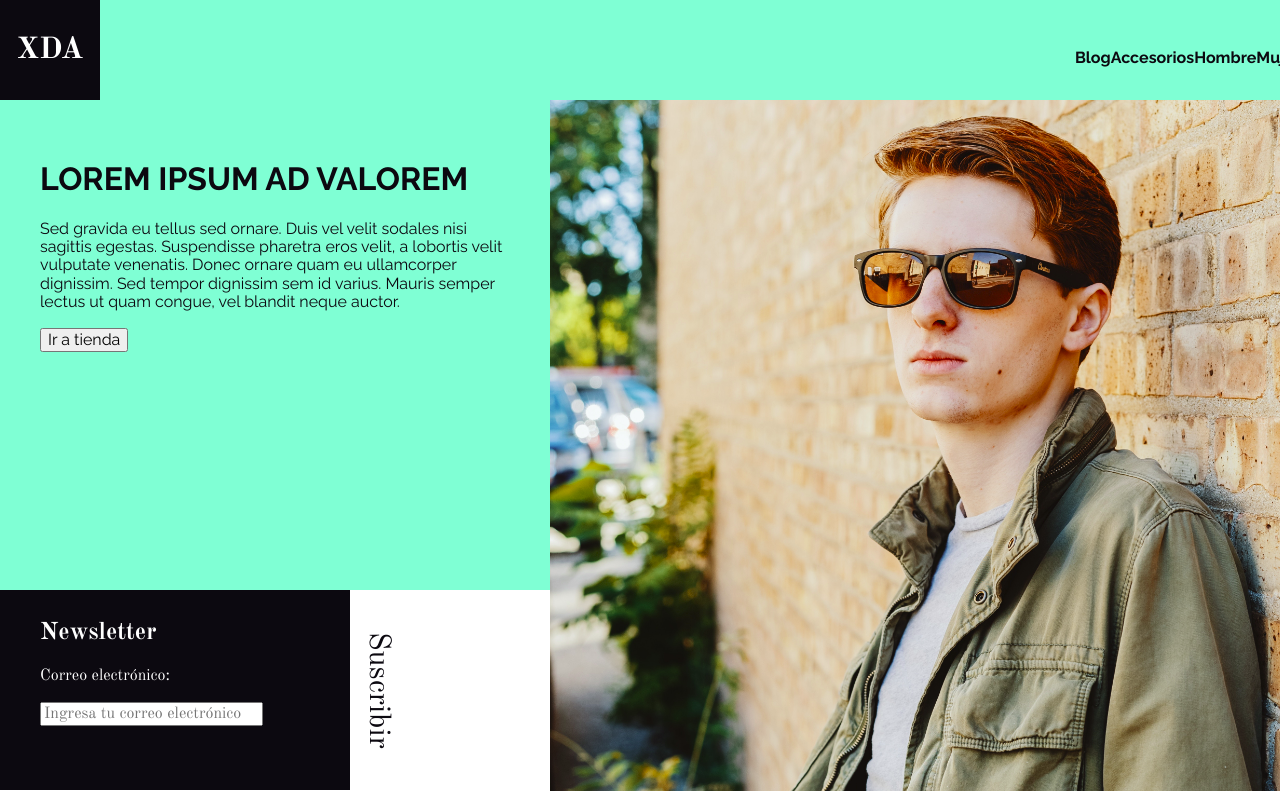
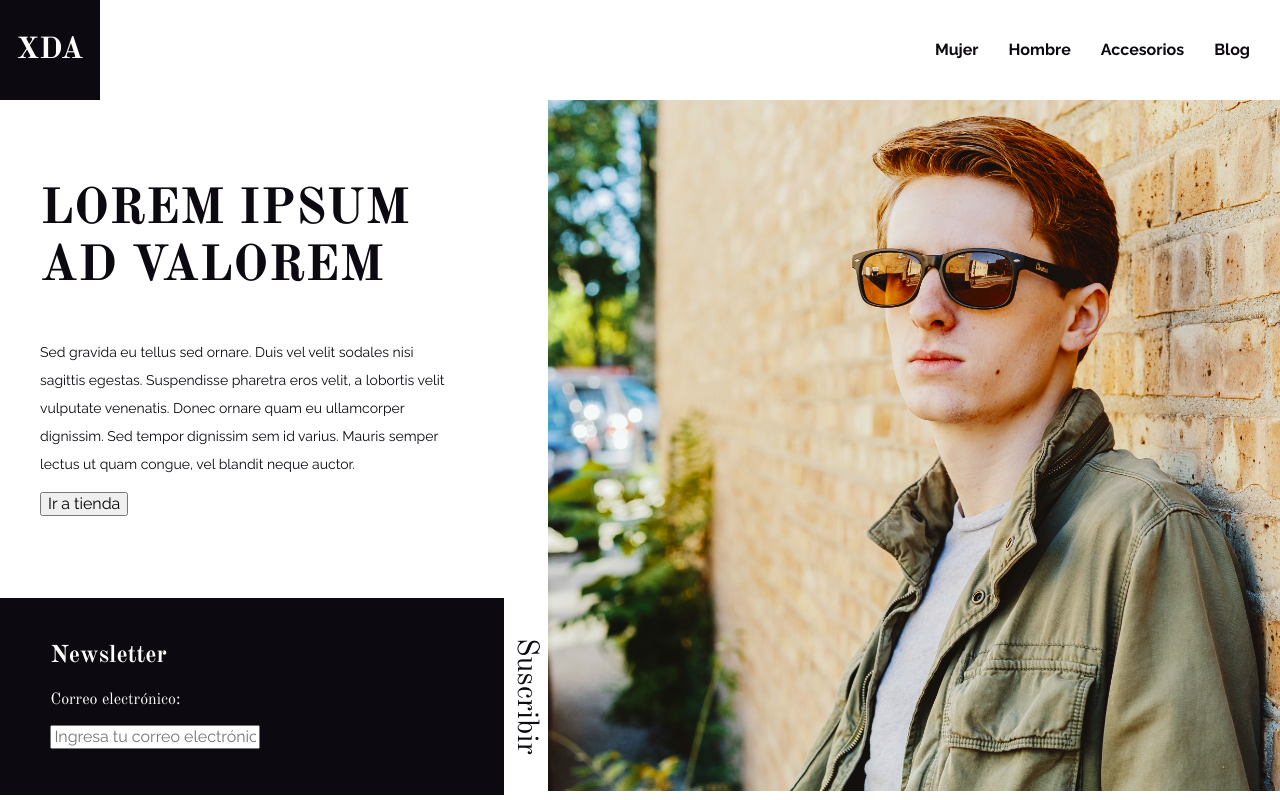
Before and after one commit to eduardoescarez/tienda-xda, a plain HTML site: page index.html in a window 1280 px wide. Drawn offline with nearby package versions, Linux system fonts and the light colour scheme.

Commit message:
Más cambios

```diff
--- /dev/null
+++ b/assets/sass/abstracts/_mixins.scss
@@ -0,0 +1,21 @@
+
+// Responsive mixins
+// Material Design breakpoints
+
+@mixin     small {
+    @media screen and (min-width: 300px) {
+      @content;
+    }
+  }
+
+  @mixin   medium {
+    @media screen and (min-width: 1024px) {
+      @content;
+    }
+  }
+
+  @mixin    large {
+    @media screen and (min-width: 1440px) {
+      @content;
+    }
+  }
--- a/assets/sass/components/_nav.scss
+++ b/assets/sass/components/_nav.scss
@@ -1,19 +1,18 @@
-.navigation {
+
+.item__navbar {
 
     display:                grid;
     align-items:            center;
-    background-color:     aquamarine;
+    justify-content:        flex-end;
 
-    ul{
-        text-align:         right;
-    }
 
     li{
         list-style-type:    none;
-        display:            block;
-        float:              right;
+        float:              left;
         font-size:          $medium;
         font-weight:        bold;
+        padding-right:      30px;
+
     }
 
     a{
--- a/assets/sass/layout/_maincontent.scss
+++ b/assets/sass/layout/_maincontent.scss
@@ -1,18 +1,41 @@
 .item{
 
+
     &__contenido{
-        background-color:       aquamarine;
-        padding:                40px;
+        grid-column-start:          2;
+        grid-row:                   span 2;
+        padding:                    40px;
+
+        p{
+
+            padding-right:          50px;
+            font-size:              $small;
+            line-height:            2;
+        }
+
+        h2{
+            font-family:            $old-standard;
+            font-size:              $xxx-large;
+            padding-right:          50px;
+        }
+
     }
 
     &__photo{
-        grid-row:               span 2;
 
-    }
+        grid-column-start:          3;
+        grid-row-start:             1;
+        grid-row:                   span 3;
+        }
+
+
+
 
     &__sub{
-        display:                grid;
-        grid-template-columns:  350px 50px;
+        grid-row-start:             3;
+        grid-column-start:          2;
+        display:                    grid;
+        grid-template-columns:      1fr 8%;
 
         &--title{
             writing-mode:           vertical-rl;
@@ -28,14 +51,22 @@
             color:                  $white;
             background-color:       $smoky-black;
             font-family:            $old-standard;
-            padding:                10px;
-            padding-left:           40px;
-            padding-right:          40px;
+            padding:                5%;
+            padding-left:           10%;
+            padding-right:          10%;
+
+
+            input{
+            font-family:            $raleway;
+            color:                  $granite-gray;
+            font-size:              $medium;
+            width:                  50%;
+            }
 
         }
     }
 }
 
-main__photo{
+.main__photo{
 
 }
--- a/assets/sass/layout/_wrapper.scss
+++ b/assets/sass/layout/_wrapper.scss
@@ -1,10 +1,57 @@
 .wrapper__header{
-    display:                grid;
-    grid-template-columns:  100px 1200px;
+    @include small{
+        display:                grid;
+        grid-template-columns:  100px 1fr;
+    }
+
+    @include medium{
+    }
+
+    @include large{
+        display:                grid;
+        grid-template-columns:  50px 100px 1fr 50px;
+    }
+
+}
+
+.item__logo{
+    @include small{
+        grid-column-start:      1;
+    }
+
+    @include medium{
+    }
+
+    @include large{
+        grid-column-start:      2;
+    }
+}
+.item__navbar{
+    @include small{
+        grid-column-start:      2;
+    }
+
+    @include medium{
+    }
+
+    @include large{
+        grid-column-start:      3;
+    }
 }
 
 .wrapper__content{
-    display:                grid;
-    grid-template-columns:  550px 750px;
-    grid-template-rows:     490px 200px;
+    @include small{
+        display:                grid;
+        grid-template-columns:  1fr;
+    }
+
+    @include medium{
+    }
+
+    @include large{
+        display:                grid;
+        grid-template-columns:  50px 1fr 732px 50px;
+        grid-template-rows:     1fr 1fr 1fr;
+        justify-content:        center;
+    }
 }
--- a/assets/sass/main.scss
+++ b/assets/sass/main.scss
@@ -1,6 +1,7 @@
 //          Importar abstracts
 
 @import     'abstracts/variables';
+@import     'abstracts/mixins';
 
 //          Importar vendors
 
--- a/index.html
+++ b/index.html
@@ -11,14 +11,12 @@
 <body>
 
 <div class="wrapper__header">
-	<div class="wrapper__item">
-	<header>
-		<h1>XDA</h1>
+
+	<header class="wrapper__item item__logo">
+	<h1>XDA</h1>
 	</header>
-	</div>
 
-	<div class="wrapper__item navigation">
-	<nav>
+	<nav class="wrapper__item item__navbar">
 		<ul>
 			<li><a href="">Mujer</a></li>
 			<li><a href="">Hombre</a></li>
@@ -26,34 +24,36 @@
 			<li><a href="">Blog</a></li>
 		</ul>
 	</nav>
-	</div>
 
 </div>
 
+
+
 <div class="wrapper__content">
 
-	<div class="wrapper__item item__contenido">
-	<section>
-		<h1>LOREM IPSUM AD VALOREM</h1>
+	<section class="wrapper__item item__contenido">
+		<h2>LOREM IPSUM AD VALOREM</h2>
 		<p>Sed gravida eu tellus sed ornare. Duis vel velit sodales nisi sagittis egestas. Suspendisse pharetra eros velit, a lobortis velit vulputate venenatis. Donec ornare quam eu ullamcorper dignissim. Sed tempor dignissim sem id varius. Mauris semper lectus ut quam congue, vel blandit neque auctor.</p>
 		<button>Ir a tienda</button>
 	</section>
-	</div>
 
-	<div class="wrapper__item item__photo">
-	<section>
+	<section class="wrapper__item item__photo">
 		<img src="assets/img/imagen1.png" class="main__photo">
 	</section>
-	</div>
+
 
 	<footer class="wrapper__item item__sub">
+
 		<div class="item__sub--newsletter">
 			<h2>Newsletter</h2>
 			<label for="email"><p>Correo electrónico:</p></label>
 			<input type="text" id="email" placeholder="Ingresa tu correo electrónico">
 		</div>
 
-		<div class="item__sub--title">Suscribir</div>
+		<div class="item__sub--title">
+			Suscribir
+		</div>
+
 	</footer>
 
 </div>
```
Also changed, not shown: assets/css/style.css, 1 other file.
